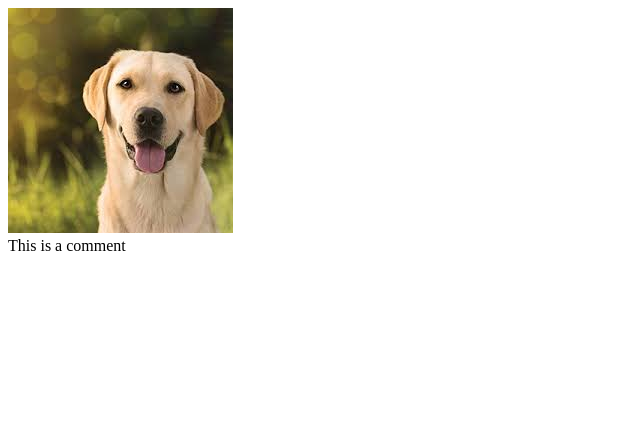
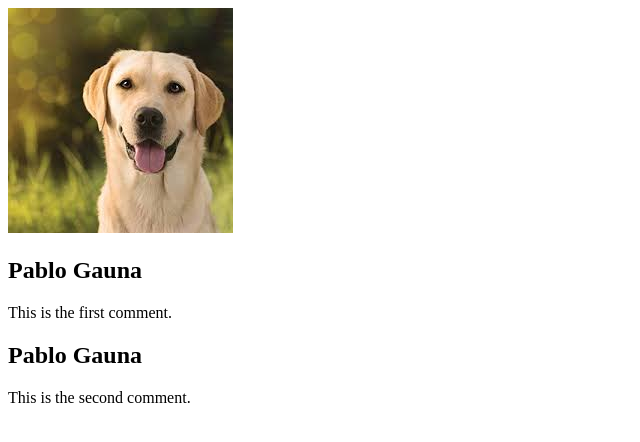
Before and after one commit to PabloGauna/MyReactApp, a React app: page / in a window 1280 px wide. Shown: the top 442 px of the page, without its empty margins (0-640 px from the left). Built offline with nearby package versions, Linux system fonts and the light colour scheme.

Commit message:
Comments section

```diff
--- a/src/App.jsx
+++ b/src/App.jsx
@@ -1,11 +1,34 @@
 import React from "react"
 import Post from "./components/Post.jsx"
+import dogImage from "./images/dog.jpg"
 
 class App extends React.Component {
+    constructor(props) {
+        super(props);
+        this.state = {
+            posts: [
+            {
+                id: "2342432",
+                image: dogImage,
+                comments: [{
+                    author: "Pablo Gauna",
+                    text: "This is the first comment."
+                },
+                {
+                    author: "Pablo Gauna",
+                    text: "This is the second comment."
+                }]
+            }]
+        }
+    }
     render() {
+        const posts = [];
+
+        for (const post of this.state.posts) {
+            posts.push(<Post postData={post} key={post.id}></Post>)
+          }
         return (
-            <Post>
-            </Post>
+            <div>{posts}</div>
         )
     }
 }
--- a/src/components/Comment.jsx
+++ b/src/components/Comment.jsx
@@ -1,8 +1,17 @@
 import React from "react"
 
 class Comment extends React.Component {
+    constructor(props) {
+        super(props)
+    }
+
     render() {
-        return <div>This is a comment</div>
+        return (
+            <div>
+                <h2>{this.props.author}</h2>
+                {this.props.text}
+            </div>
+        )
     }
 }
 
--- a/src/components/CommentsSection.jsx
+++ b/src/components/CommentsSection.jsx
@@ -3,7 +3,17 @@ import Comment from "./Comment.jsx"
 
 class CommentsSection extends React.Component {
     render() {
-        return <Comment></Comment>
+        const comments = [];
+
+        for (const comment of this.props.comments) {
+            comments.push(<Comment text={comment.text} author={comment.author}></Comment>)
+        }
+
+        return (
+        <div>
+            {comments}
+        </div>
+        )
     }
 }
 
--- a/src/components/Photo.jsx
+++ b/src/components/Photo.jsx
@@ -1,9 +1,11 @@
 import React from "react"
-import dogImage from "../images/dog.jpg"
 
 class Photo extends React.Component {
+    constructor(props){
+        super(props);
+    }
     render() {
-        return <img src={dogImage}></img>
+        return <img src={this.props.image}></img>
     }
 }
 
--- a/src/components/Post.jsx
+++ b/src/components/Post.jsx
@@ -3,11 +3,14 @@ import Photo from "./Photo.jsx"
 import CommentsSection from "./CommentsSection.jsx"
 
 class Post extends React.Component {
+    constructor(props) {
+        super(props);
+    }
     render() {
         return (
             <div>
-                <Photo></Photo>
-                <CommentsSection></CommentsSection>
+                <Photo image={this.props.postData.image}></Photo>
+                <CommentsSection comments={this.props.postData.comments}></CommentsSection>
             </div>)
     }
 }
```
